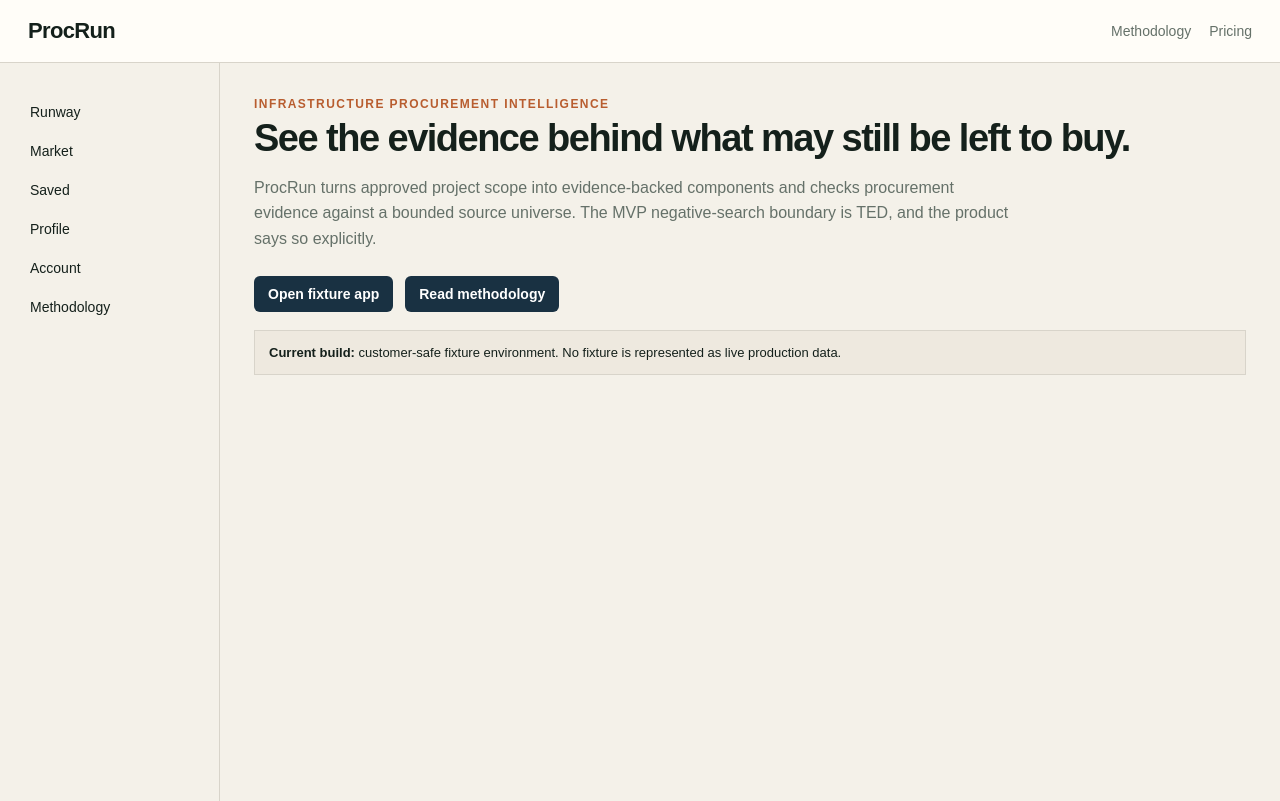
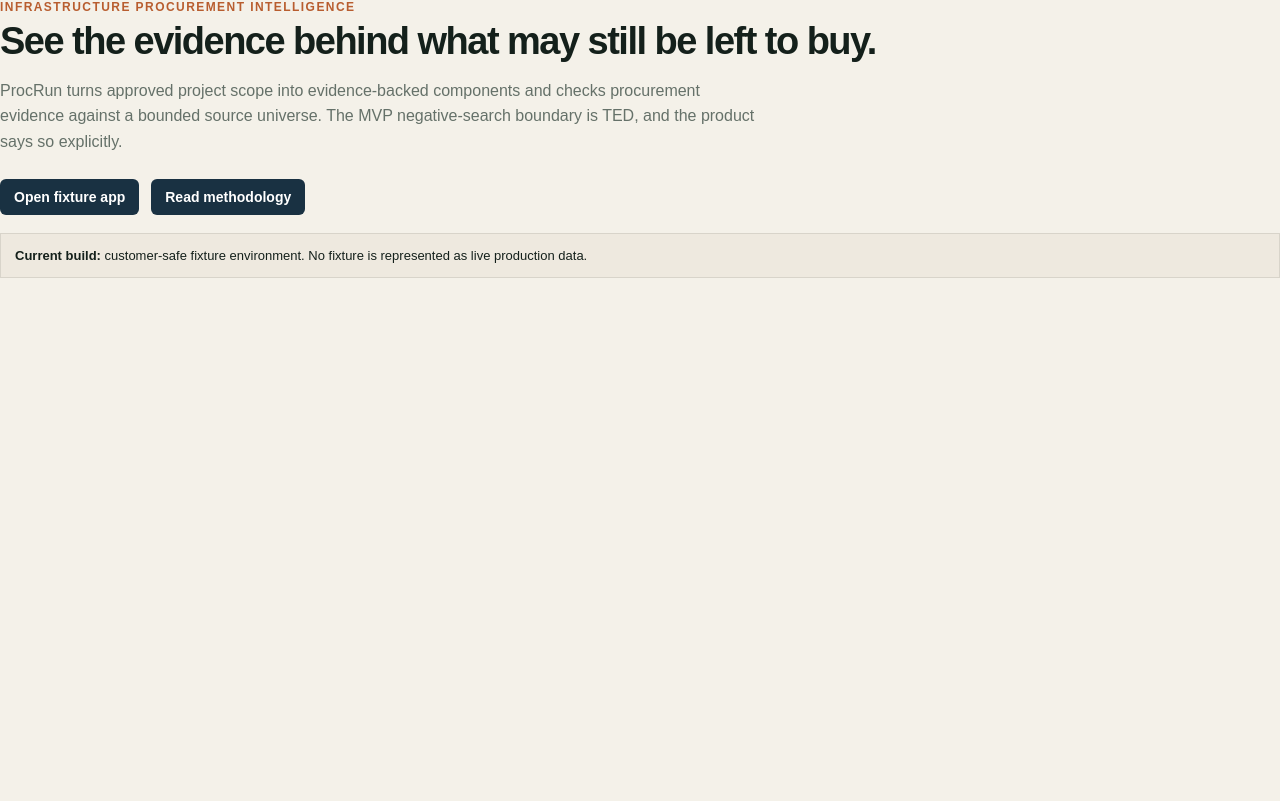
Before and after one commit to martibal/procrun, a Next.js app in the folder web/: page / in a window 1280 px wide. Built offline with nearby package versions, Linux system fonts and the light colour scheme.

Commit message:
Separate public and authenticated application shells

```diff
--- a/web/app/layout.tsx
+++ b/web/app/layout.tsx
@@ -1,38 +1,15 @@
 import type { Metadata } from "next";
-import Link from "next/link";
 import "./globals.css";
 
 export const metadata: Metadata = {
   title: "ProcRun",
-  description: "Evidence-first procurement intelligence",
+  description: "Evidence-first procurement intelligence for suppliers",
 };
-
-const nav = [
-  ["Runway", "/app"],
-  ["Market", "/app/market"],
-  ["Saved", "/app/saved"],
-  ["Profile", "/app/profile"],
-  ["Account", "/app/account"],
-  ["Methodology", "/methodology"],
-] as const;
 
 export default function RootLayout({ children }: Readonly<{ children: React.ReactNode }>) {
   return (
     <html lang="en">
-      <body>
-        <div className="shell">
-          <header className="topbar">
-            <Link href="/app" className="brand">ProcRun</Link>
-            <nav className="nav"><Link href="/methodology">Methodology</Link><Link href="/pricing">Pricing</Link></nav>
-          </header>
-          <div className="layout">
-            <aside className="side">
-              {nav.map(([label, href]) => <Link key={href} href={href}>{label}</Link>)}
-            </aside>
-            <main className="main">{children}</main>
-          </div>
-        </div>
-      </body>
+      <body>{children}</body>
     </html>
   );
 }
```
